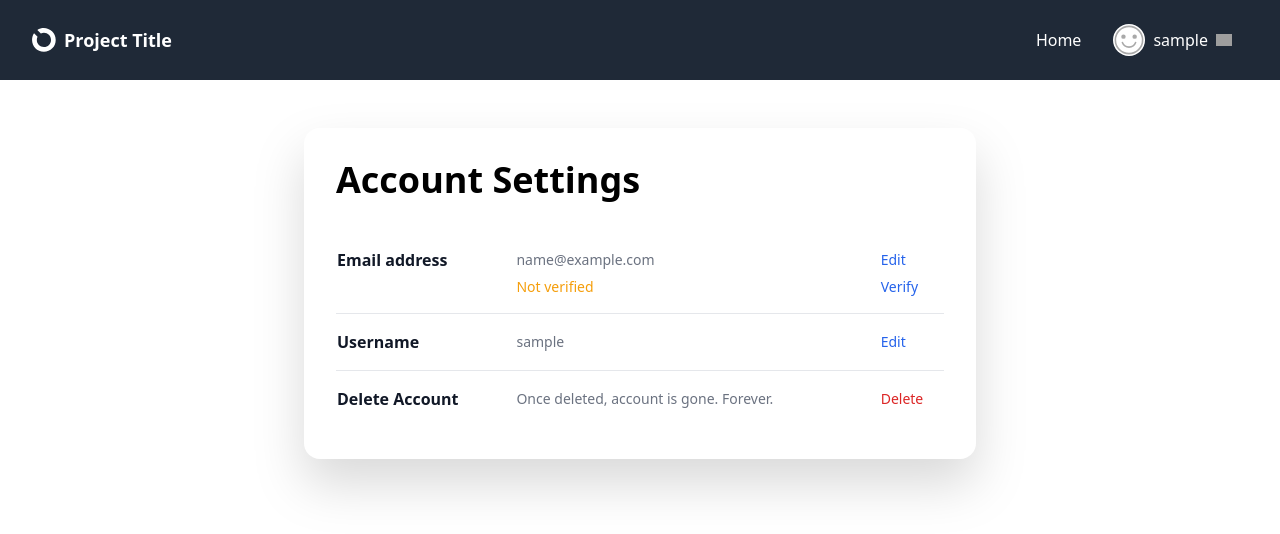
After one commit to AkashMV/realtimechat, a Django app: page /profile/settings/ in a window 1280 px wide. The commit adds this page. Shown: the top 534 px of the page. Run offline with Django 5.2, Linux system fonts and the light colour scheme; the visitor is signed in with stand-in values (Sample User, id 1); some libraries are stand-ins or nearby versions; grey boxes are pictures that could not be loaded.

Commit message:
settings updated

```diff
--- a/a_core/settings.py
+++ b/a_core/settings.py
@@ -43,6 +43,7 @@ INSTALLED_APPS = [
     'allauth',
     'allauth.account',
     'allauth.socialaccount',
+    'django_htmx',
 ]
 
 MIDDLEWARE = [
@@ -54,6 +55,7 @@ MIDDLEWARE = [
     'django.contrib.messages.middleware.MessageMiddleware',
     'django.middleware.clickjacking.XFrameOptionsMiddleware',
     'allauth.account.middleware.AccountMiddleware',
+    'django_htmx.middleware.HtmxMiddleware',
 ]
 
 AUTHENTICATION_BACKENDS = [
--- a/a_core/urls.py
+++ b/a_core/urls.py
@@ -14,17 +14,20 @@ Including another URLconf
     1. Import the include() function: from django.urls import include, path
     2. Add a URL to urlpatterns:  path('blog/', include('blog.urls'))
 """
+
 from django.contrib import admin
 from django.urls import path, include
 from a_home.views import *
 from django.conf import settings
 from django.conf.urls.static import static
+from a_users.views import *
 
 urlpatterns = [
-    path('admin/', admin.site.urls),
-    path('', home_view, name='home'),
-    path('profile/', include('a_users.urls')),
-    path('accounts/', include('allauth.urls')),
+    path("admin/", admin.site.urls),
+    path("", home_view, name="home"),
+    path("profile/", include("a_users.urls")),
+    path("accounts/", include("allauth.urls")),
+    path("@<username>/", profile_view, name="profile"),
 ]
 
 urlpatterns += static(settings.MEDIA_URL, document_root=settings.MEDIA_ROOT)
--- a/a_users/signals.py
+++ b/a_users/signals.py
@@ -1,5 +1,5 @@
 from django.dispatch import receiver
-from django.db.models.signals import post_save
+from django.db.models.signals import post_save, pre_save
 from django.contrib.auth.models import User
 from .models import Profile
 
@@ -11,3 +11,9 @@ def user_postsave(sender, instance, created, **kwargs):
         Profile.objects.create(
             user = user,
         )
+
+
+@receiver(pre_save, sender=User)
+def user_presave(sender, instance, **kwargs):
+    if instance.username:
+        instance.username = instance.username.lower()
--- /dev/null
+++ b/a_users/templates/a_users/profile_settings.html
@@ -0,0 +1,84 @@
+{% extends 'layout/box.html' %} {% block content %}
+
+<h1 class="mb-8">Account Settings</h1>
+
+<table class="w-full text-sm text-left text-gray-500">
+    <tbody>
+        <tr>
+            <th scope="row" class="pt-4 pb-1 text-base font-bold text-gray-900">
+                Email address
+            </th>
+            <td id="email-address" class="pt-4 pb-1 pl-4">
+                {% if user.email %}{{ user.email }}{% else %}No Email{% endif %}
+            </td>
+            <td class="pt-4 pb-1 pl-4">
+                <a
+                    id="email-edit"
+                    class="cursor-pointer font-medium text-blue-600 hover:underline"
+                    {% comment %} hx-get="{% url 'profile-emailchange' %}" {% endcomment %}
+                    hx-get=""
+                    hx-target="#email-address"
+                    hx-swap="innerHTML"
+                >
+                    Edit
+                </a>
+            </td>
+        </tr>
+
+        <tr class="border-b">
+            <th scope="row" class="pb-4 font-medium text-gray-900"></th>
+            <td class="pb-4 pl-4">
+                {% if user.emailaddress_set.first.verified %}
+                <span class="text-green-500">Verified</span>{% else %}
+                <span class="text-amber-500">Not verified</span>
+                {% endif %}
+            </td>
+            <td class="pb-4 pl-4">
+                <a
+                    {% comment %} href="{% url 'profile-emailverify' %}" {% endcomment %}
+                    href=""
+                    class="font-medium text-blue-600 hover:underline"
+                >
+                    {% if not user.emailaddress_set.first.verified %} Verify {% endif %}
+                </a>
+            </td>
+        </tr>
+
+        <tr class="border-b">
+            <th scope="row" class="py-4 text-base font-bold text-gray-900">
+                Username
+            </th>
+            <td id="username" class="py-4 pl-4">{{ user.username }}</td>
+            <td class="py-4 pl-4">
+                <a
+                    id="username-edit"
+                    class="cursor-pointer font-medium text-blue-600 hover:underline"
+                    {% comment %} hx-get="{% url 'profile-usernamechange' %}" {% endcomment %}
+                    hx-get="}"
+                    hx-target="#username"
+                    hx-swap="innerHTML"
+                >
+                    Edit
+                </a>
+            </td>
+        </tr>
+
+        <tr class="">
+            <th scope="row" class="py-4 text-base font-bold text-gray-900">
+                Delete Account
+            </th>
+            <td class="py-4 pl-4">Once deleted, account is gone. Forever.</td>
+            <td class="py-4 pl-4">
+                <a
+                    {% comment %} href="{% url 'profile-delete' %}" {% endcomment %}
+                    href=""
+                    class="font-medium text-red-600 hover:underline"
+                >
+                    Delete
+                </a>
+            </td>
+        </tr>
+    </tbody>
+</table>
+
+{% endblock %}
--- a/a_users/urls.py
+++ b/a_users/urls.py
@@ -2,6 +2,8 @@ from django.urls import path
 from a_users.views import *
 
 urlpatterns = [
-    path('', profile_view, name='profile'),
-    path('edit/', profile_edit_view, name='profile-edit'),
+    path("", profile_view, name="profile"),
+    path("edit/", profile_edit_view, name="profile-edit"),
+    path("onboarding/", profile_edit_view, name="profile-onboarding"),
+    path("settings/", profile_settings_view, name="profile-settings"),
 ]
--- a/a_users/views.py
+++ b/a_users/views.py
@@ -1,19 +1,40 @@
-from django.shortcuts import render, redirect
+from django.shortcuts import get_object_or_404, render, redirect
 from django.contrib.auth.decorators import login_required
 from .forms import *
+from django.urls import reverse
+from django.contrib.auth.models import User
 
-def profile_view(req):
-    profile = req.user.profile
-    print(profile)
-    return render(req, 'a_users/profile.html', {'profile': profile})
+
+def profile_view(req, username=None):
+    print(username)
+    if username:
+        profile = get_object_or_404(User, username=username).profile
+    else:
+        try:
+            profile = req.user.profile
+        except:
+            return redirect("account_login")
+    return render(req, "a_users/profile.html", {"profile": profile})
+
 
 @login_required
 def profile_edit_view(req):
-    form = ProfileForm(instance = req.user.profile)
-    if req.method == 'POST':
+    form = ProfileForm(instance=req.user.profile)
+    if req.method == "POST":
         form = ProfileForm(req.POST, req.FILES, instance=req.user.profile)
         if form.is_valid():
             form.save()
-            return redirect('profile')
+            return redirect("profile")
+    if req.path == reverse("profile-onboarding"):
+        onboarding = True
+    else:
+        onboarding = False
     print(req)
-    return render(req, 'a_users/profile_edit.html', {'form':form})
+    return render(
+        req, "a_users/profile_edit.html", {"form": form, "onboarding": onboarding}
+    )
+
+
+@login_required
+def profile_settings_view(req):
+    return render(req, "a_users/profile_settings.html")
--- a/templates/includes/header.html
+++ b/templates/includes/header.html
@@ -1,7 +1,9 @@
-<header class="flex items-center justify-between bg-gray-800 h-20 px-8 text-white sticky top-0 z-40">
+<header
+    class="flex items-center justify-between bg-gray-800 h-20 px-8 text-white sticky top-0 z-40"
+>
     <div>
         <a class="flex items-center gap-2" href="/">
-                <img class="h-6" src="/static/images/logo.svg" alt="Logo"/>
+            <img class="h-6" src="/static/images/logo.svg" alt="Logo" />
             <span class="text-lg font-bold">Project Title</span>
         </a>
     </div>
@@ -10,28 +12,53 @@
             {% if request.user.is_authenticated %}
             <li><a href="/">Home</a></li>
             <li x-data="{ dropdownOpen: false }" class="relative">
-                    <a @click="dropdownOpen = !dropdownOpen" @click.away="dropdownOpen = false" class="cursor-pointer select-none">
-                        <img class="h-8 w-8 rounded-full object-cover" src="{{ user.profile.avatar }}"/>
+                <a
+                    @click="dropdownOpen = !dropdownOpen"
+                    @click.away="dropdownOpen = false"
+                    class="cursor-pointer select-none"
+                >
+                    <img
+                        class="h-8 w-8 rounded-full object-cover"
+                        src="{{ user.profile.avatar }}"
+                    />
                     {{ user.profile.name }}
-                        <img x-bind:class="dropdownOpen && 'rotate-180 duration-300'" class="w-4" src="https://img.icons8.com/small/32/777777/expand-arrow.png"/>
+                    <img
+                        x-bind:class="dropdownOpen && 'rotate-180 duration-300'"
+                        class="w-4"
+                        src="https://img.icons8.com/small/32/777777/expand-arrow.png"
+                    />
                 </a>
-                    <div x-show="dropdownOpen" x-cloak class="absolute right-0 bg-white text-black shadow rounded-lg w-40 p-2 z-20"
+                <div
+                    x-show="dropdownOpen"
+                    x-cloak
+                    class="absolute right-0 bg-white text-black shadow rounded-lg w-40 p-2 z-20"
                     x-transition:enter="duration-300 ease-out"
                     x-transition:enter-start="opacity-0 -translate-y-5 scale-90"
                     x-transition:enter-end="opacity-100 translate-y-0 scale-100"
                 >
                     <ul class="hoverlist [&>li>a]:justify-end">
                         <li><a href="{% url 'profile' %}">My Profile</a></li>
-                            <li><a href="{% url 'profile-edit' %}">Edit Profile</a></li>
-			    <li><a href="">Settings</a></li>
-                            <li><a href="{% url 'account_logout' %}">Log Out</a></li>
+                        <li>
+                            <a href="{% url 'profile-edit' %}">Edit Profile</a>
+                        </li>
+                        <li>
+                            <a href="{% url 'profile-settings' %}">Settings</a>
+                        </li>
+                        <li>
+                            <a href="{% url 'account_logout' %}">Log Out</a>
+                        </li>
                     </ul>
                 </div>
             </li>
 
             {% else %}
             <li><a href="{% url 'account_login' %}">Login</a></li>
-                <li><a href="">Signup</a></li>
+            <li>
+                <a
+                    href="{% url 'account_signup' %}?next={% url 'profile-onboarding' %}"
+                    >Signup</a
+                >
+            </li>
             {% endif %}
         </ul>
     </nav>
```
Also changed, not shown: a_users/forms.py (+9 -0 lines), a_users/templates/a_users/profile_edit.html (+10 -2 lines). Lines whose indentation alone changed are shown as unchanged.
